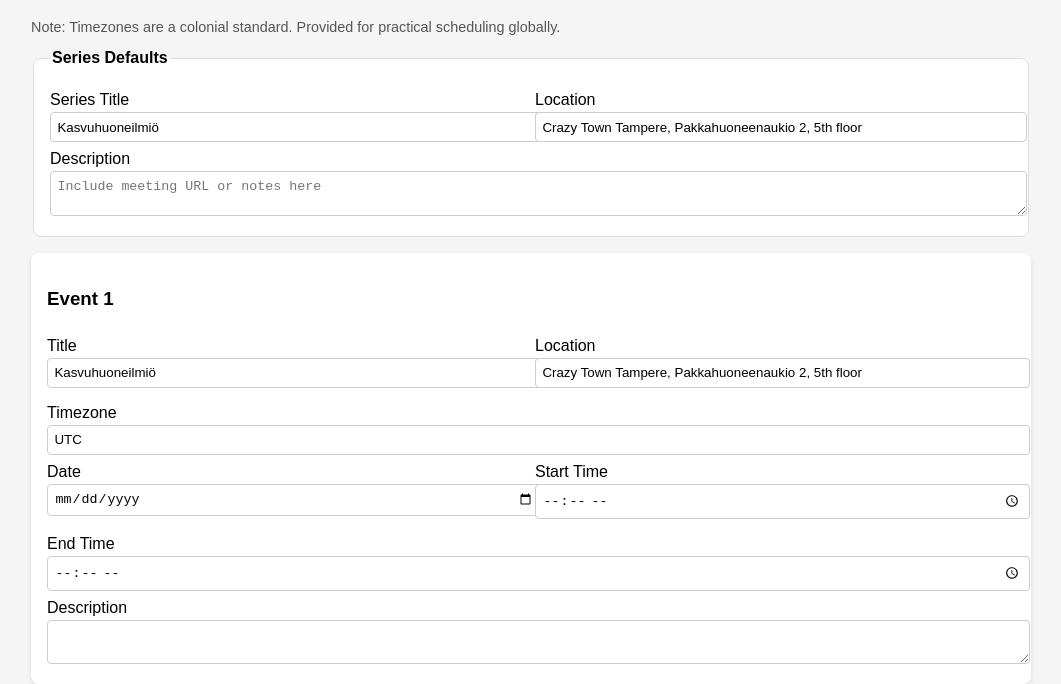
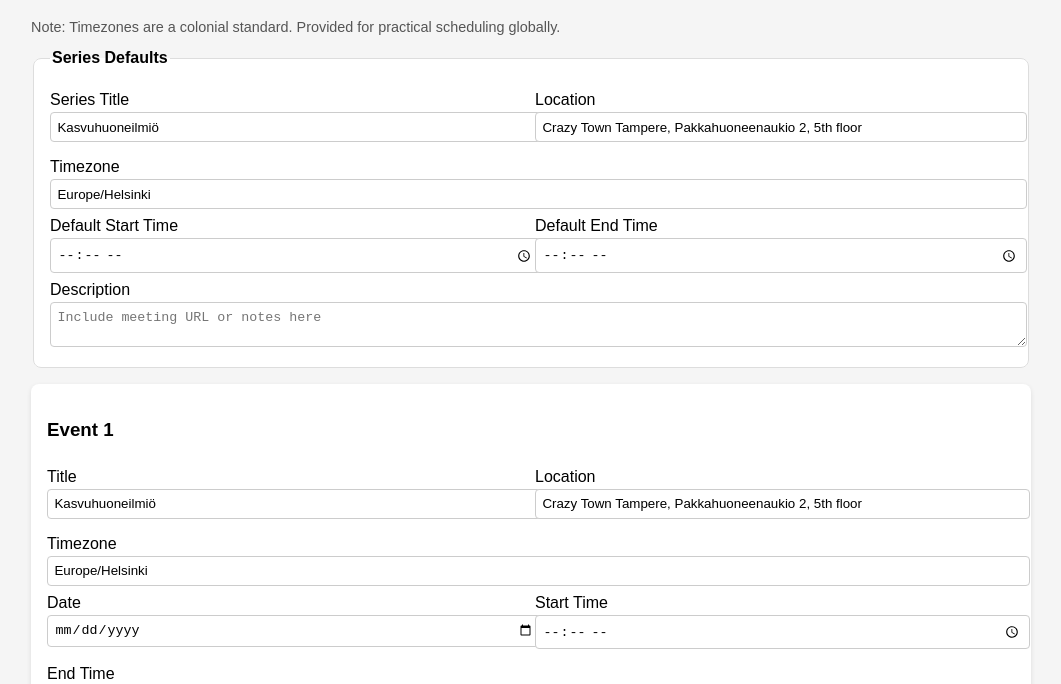
Before and after one commit to JanaLumi/ICSgen, a plain HTML site: page index.html in a window 1280 px wide. Shown: the part 93-777 px from the top of the page, without its empty margins (1-1062 px from the left). Drawn offline with Linux system fonts and the light colour scheme.

Commit message:
Update index.html

```diff
--- a/index.html
+++ b/index.html
@@ -44,6 +44,11 @@
   <div class="row">
     <div class="col col-2"><label>Series Title <input type="text" id="seriesTitle" value="Kasvuhuoneilmiö"></label></div>
     <div class="col col-2"><label>Location <input type="text" id="seriesLocation" value="Crazy Town Tampere, Pakkahuoneenaukio 2, 5th floor"></label></div>
+    <div class="col col-2"><label>Timezone <input type="text" id="seriesTimezone" list="timezones" value="Europe/Helsinki"></label></div>
+  </div>
+  <div class="row">
+    <div class="col col-2"><label>Default Start Time <input type="time" id="seriesStartTime"></label></div>
+    <div class="col col-2"><label>Default End Time <input type="time" id="seriesEndTime"></label></div>
   </div>
   <label>Description <textarea id="seriesDescription" placeholder="Include meeting URL or notes here"></textarea></label>
 </fieldset>
@@ -98,18 +103,21 @@ function addEvent() {
   const seriesTitle = escapeHTML(document.getElementById('seriesTitle').value);
   const seriesLocation = escapeHTML(document.getElementById('seriesLocation').value);
   const seriesDesc = escapeHTML(document.getElementById('seriesDescription').value);
+  const seriesTZ = escapeHTML(document.getElementById('seriesTimezone').value || defaultTZ);
+  const seriesStart = document.getElementById('seriesStartTime').value || '';
+  const seriesEnd = document.getElementById('seriesEndTime').value || '';
 
   div.innerHTML = `
     <h3>Event ${eventCount}</h3>
     <div class="row">
       <div class="col col-2"><label>Title <input type="text" name="title" value="${seriesTitle}"></label></div>
       <div class="col col-2"><label>Location <input type="text" name="location" value="${seriesLocation}"></label></div>
-      <div class="col col-2"><label>Timezone <input type="text" name="timezone" list="timezones" value="${defaultTZ}"></label></div>
+      <div class="col col-2"><label>Timezone <input type="text" name="timezone" list="timezones" value="${seriesTZ}"></label></div>
     </div>
     <div class="row">
       <div class="col col-2"><label>Date <input type="date" name="date"></label></div>
-      <div class="col col-2"><label>Start Time <input type="time" name="start"></label></div>
-      <div class="col col-2"><label>End Time <input type="time" name="end"></label></div>
+      <div class="col col-2"><label>Start Time <input type="time" name="start" value="${seriesStart}"></label></div>
+      <div class="col col-2"><label>End Time <input type="time" name="end" value="${seriesEnd}"></label></div>
     </div>
     <label>Description <textarea name="description">${seriesDesc}</textarea></label>
   `;
```
